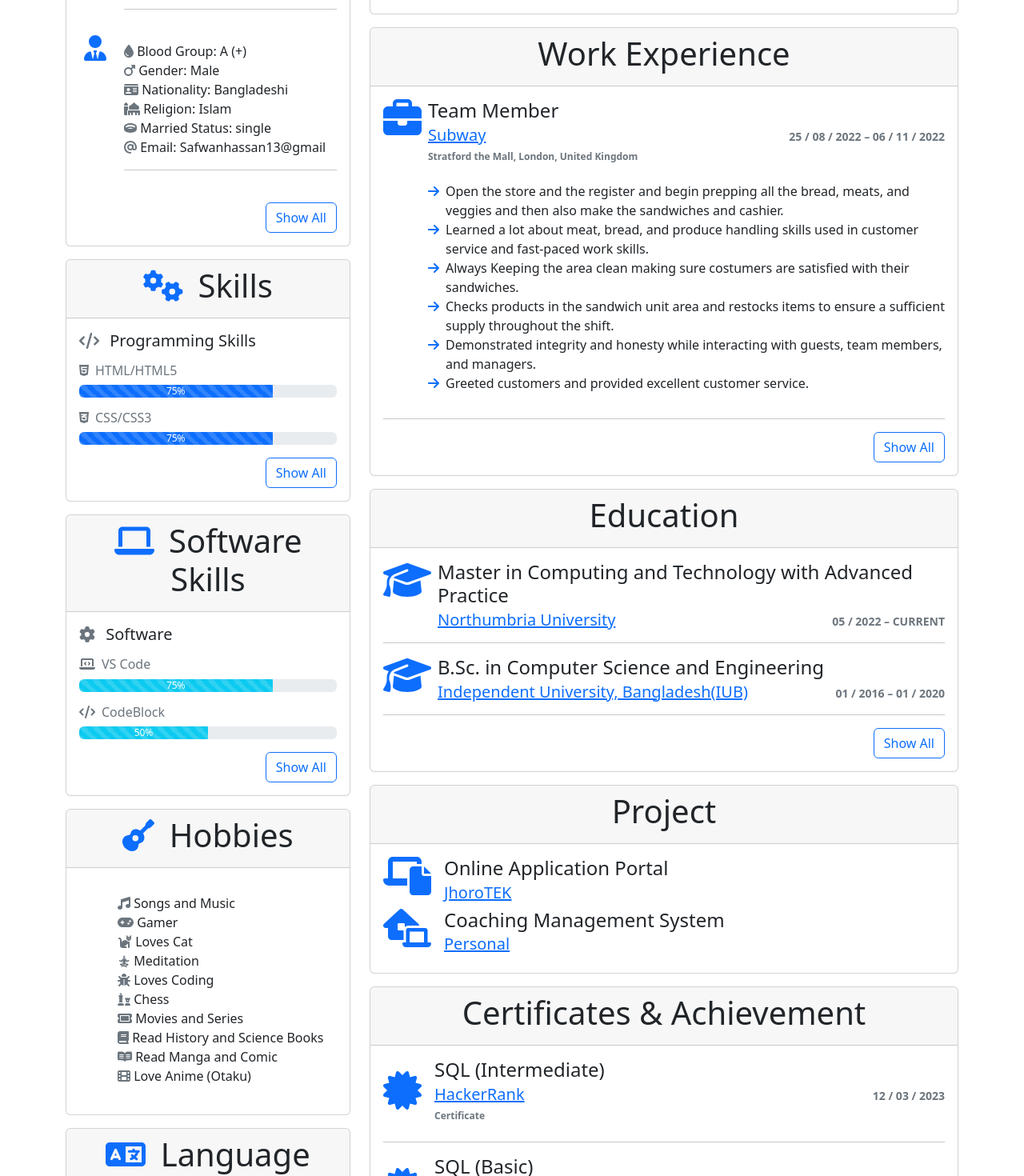
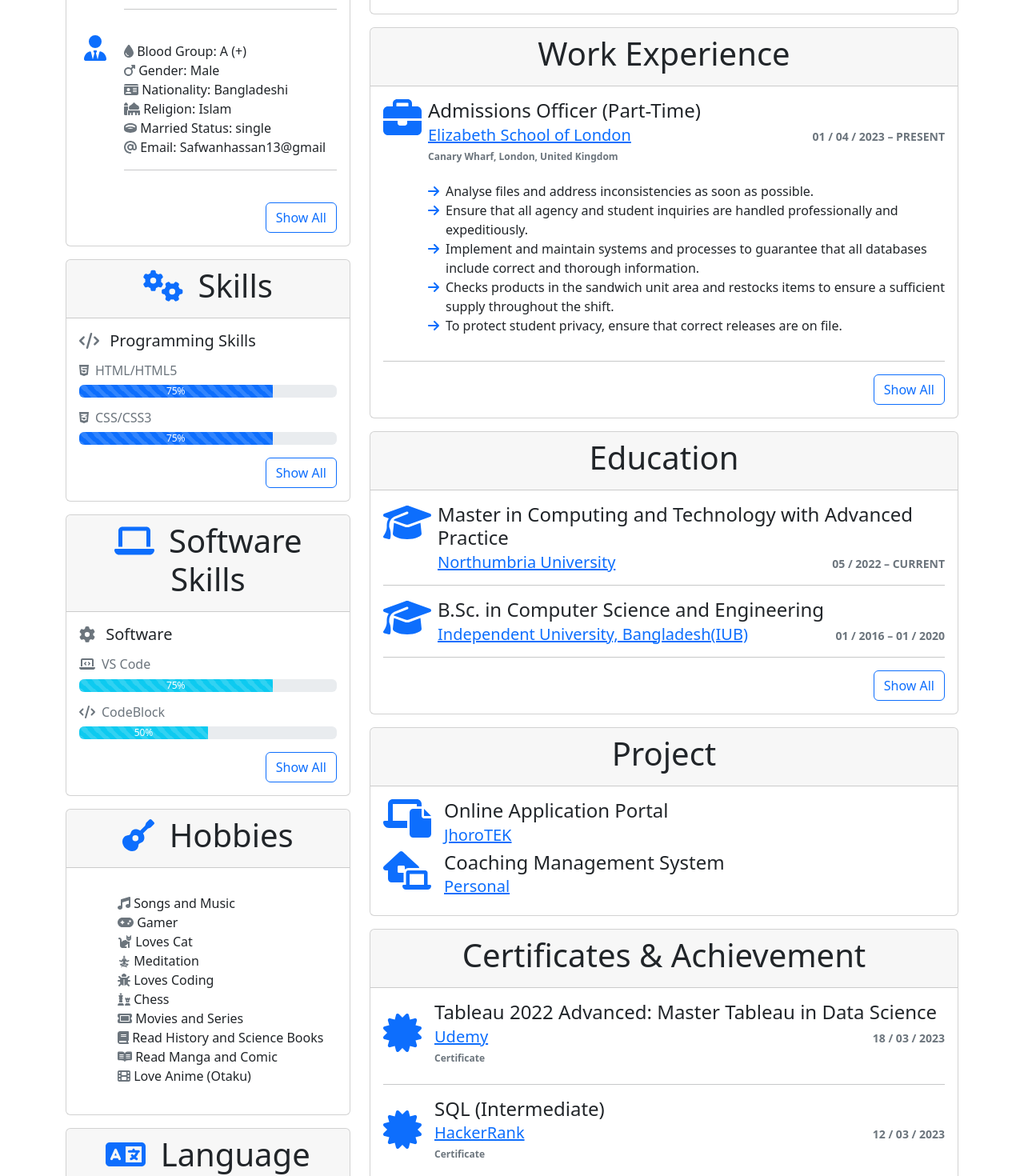
Before and after one commit to SafwanELLipSE/onlineResume, a React (Create React App) app: page / in a window 1280 px wide. Shown: the part 540-2010 px from the top of the page at 80% size. Built offline with nearby package versions, Linux system fonts and the light colour scheme.

Commit message:
update datas.

```diff
--- a/src/components/OnlineCertificate/OnlineCertificate.jsx
+++ b/src/components/OnlineCertificate/OnlineCertificate.jsx
@@ -24,6 +24,15 @@ export default function OnlineCertificates() {
   );
 
   const certificates = [
+    {
+      name: "Tableau 2022 Advanced: Master Tableau in Data Science",
+      from: "Udemy",
+      link: "https://drive.google.com/file/d/1ijD6C-bMKViO-Ap4AfkTpPQ54ersZp2G/view?usp=sharing",
+      type: "Certificate",
+      date: "18 / 03 / 2023",
+      dateTime: "2023-03-18",
+      icon: certificateIcon
+    },
     {
         name: "SQL (Intermediate)",
         from: "HackerRank",
--- a/src/components/WorkExperience/WorkExperience.jsx
+++ b/src/components/WorkExperience/WorkExperience.jsx
@@ -23,7 +23,45 @@ const WorkExperience = () => {
 
     const education = [
         {
-            job: "Team Member",
+            job: "Admissions Officer (Part-Time)",
+            company: "Elizabeth School of London",
+            location: "Canary Wharf, London, United Kingdom",
+            link: "https://elizabethschool.com/",
+            startDate: "01 / 04 / 2023",
+            endDate: "Present",
+            dateTimeStart: "2023-04-01",
+            dateTimeEnd: "Present",
+            icon: briefCase,
+            responsibilities: [
+                "Analyse files and address inconsistencies as soon as possible.",
+                "Ensure that all agency and student inquiries are handled professionally and expeditiously.",
+                "Implement and maintain systems and processes to guarantee that all databases include correct and thorough information.",
+                "Checks products in the sandwich unit area and restocks items to ensure a sufficient supply throughout the shift.",
+                "To protect student privacy, ensure that correct releases are on file."
+            ]
+        },
+        {
+            job: "Team Member (Part-Time)",
+            company: "Subway",
+            location: "Surbiton Rd, Kingston upon Thames, London, United Kingdom",
+            link: "https://www.subway.com/en-GB",
+            startDate: "24 / 02 / 2023",
+            endDate: "31 / 03 / 2023",
+            dateTimeStart: "2023-02-24",
+            dateTimeEnd: "2023-03-31",
+            icon: briefCase,
+            responsibilities: [
+                "Maintains excellent standards of food preparation while working in a fast-paced setting.",
+                "Prepares food ingredients by washing, cutting, slicing, chopping, and grating them.",
+                "Prepare meal orders neatly according to customer requests.",
+                "Always keeps a clean and ordered workspace.",
+                "Sanitises all utensils and dishes thoroughly before each use.",
+                "Follows all food safety guidelines when storing, preparing, and serving food.",
+                "Handling cash and credit card transactions."
+            ]
+        },
+        {
+            job: "Team Member (Part-Time)",
             company: "Subway",
             location: "Stratford the Mall, London, United Kingdom",
             link: "https://www.subway.com/en-GB",
@@ -124,7 +162,7 @@ const WorkExperience = () => {
                     ))}
                     <Collapse in={open}>
                         <div id="collapse-work-experience">
-                            {education.slice(1, 3).map((data, index) => (
+                            {education.slice(1, 5).map((data, index) => (
                                 <div key={index}>
                                     <div className={`${styles.media} mb-2`}>
                                         {briefCase}
```
